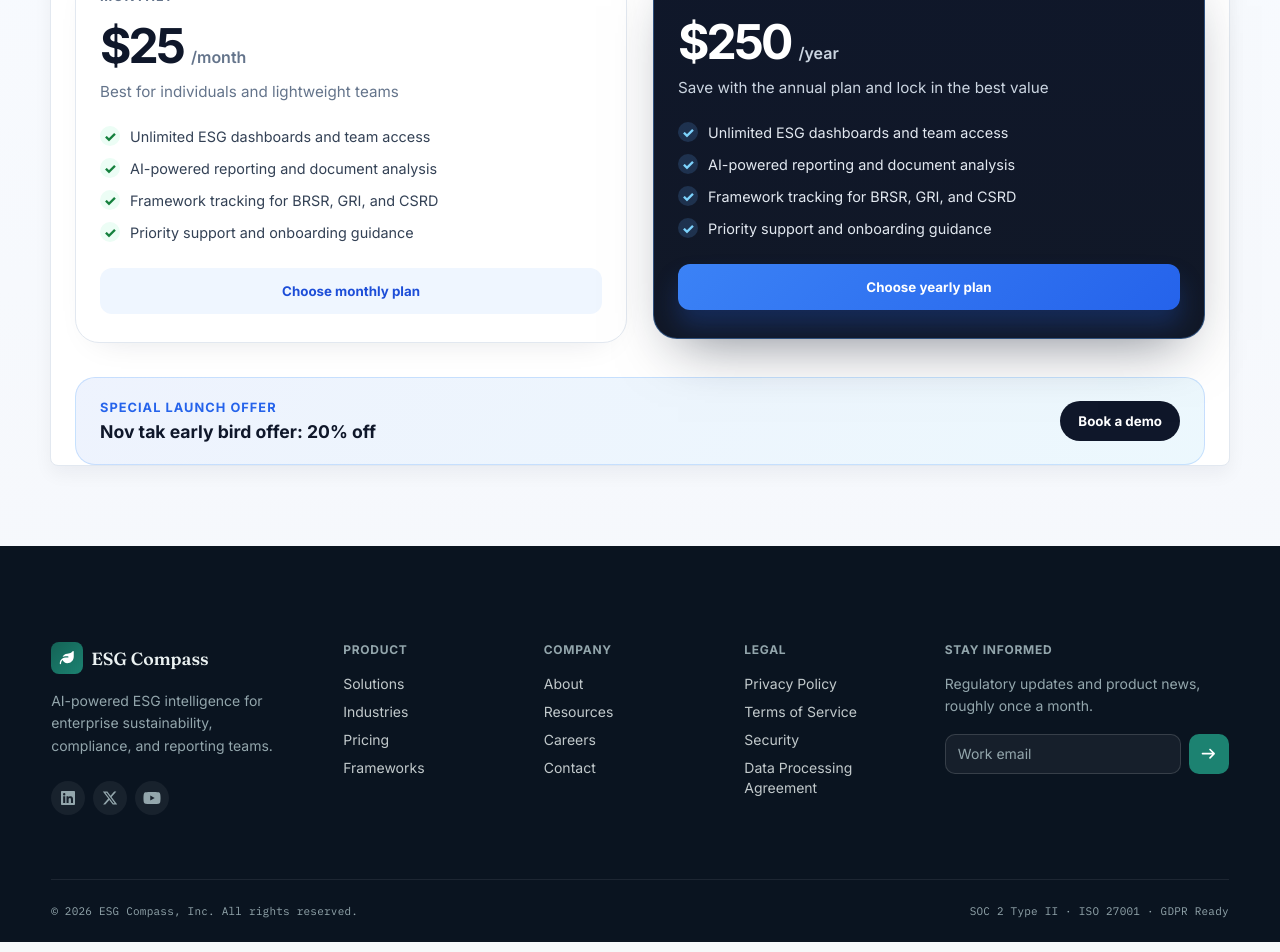
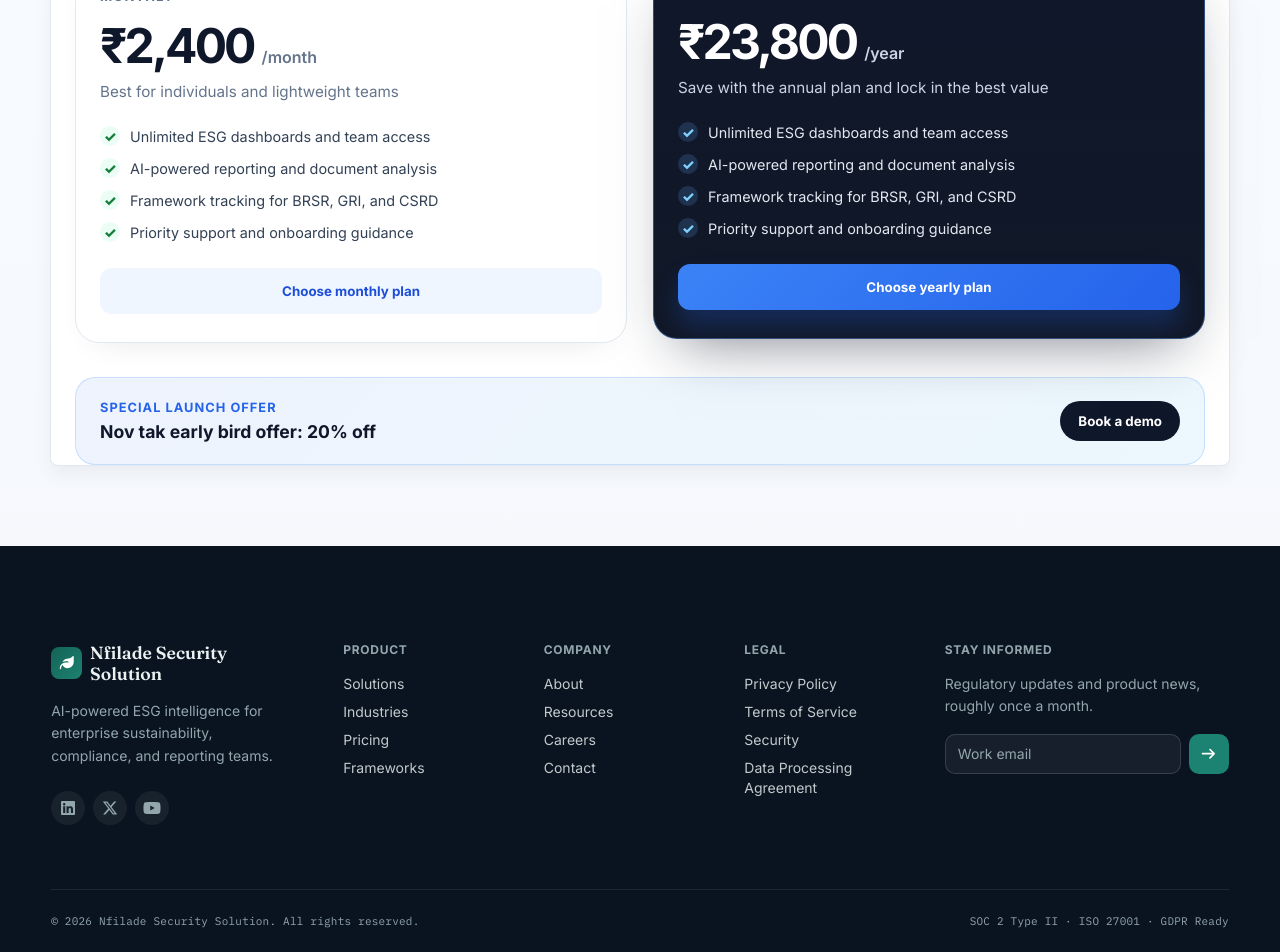
Before and after one commit to harshitamynetsec/esg, a React (Vite) app: page /pricing in a window 1280 px wide. Shown: the part 375-1327 px from the top of the page. Built offline with nearby package versions, Linux system fonts and the light colour scheme; no server answers.

Commit message:
updated footer and pricing

```diff
--- a/src/components/landing/Footer/Footer.jsx
+++ b/src/components/landing/Footer/Footer.jsx
@@ -55,7 +55,7 @@
               <span className={styles.brandMark}>
                 <FontAwesomeIcon icon={faLeaf} />
               </span>
-              <span className={styles.brandName}>ESG Compass</span>
+              <span className={styles.brandName}>Nfilade Security Solution</span>
             </Link>
             <p className={styles.brandTagline}>
               AI-powered ESG intelligence for enterprise sustainability, compliance,
@@ -111,7 +111,7 @@
         </div>
 
         <div className={styles.bottom}>
-          <span className={styles.copyright}>© {new Date().getFullYear()} ESG Compass, Inc. All rights reserved.</span>
+          <span className={styles.copyright}>© {new Date().getFullYear()} Nfilade Security Solution. All rights reserved.</span>
           <span className={styles.compliance}>SOC 2 Type II · ISO 27001 · GDPR Ready</span>
         </div>
       </div>
--- a/src/pages/public/PricingPage.jsx
+++ b/src/pages/public/PricingPage.jsx
@@ -5,20 +5,26 @@
 import styles from './LandingPage.module.scss';
 import '../../styles/platform.css';
 
+const inrFormatter = new Intl.NumberFormat('en-IN', {
+  style: 'currency',
+  currency: 'INR',
+  maximumFractionDigits: 0,
+});
+
 export default function PricingPage() {
   const [isAnnual, setIsAnnual] = useState(true);
 
   const plans = [
     {
       name: 'Monthly',
-      price: 25,
+      price: 2400,
       suffix: '/month',
       note: 'Best for individuals and lightweight teams',
       badge: null,
     },
     {
       name: 'Yearly',
-      price: 250,
+      price: 23800,
       suffix: '/year',
       note: 'Save with the annual plan and lock in the best value',
       badge: 'Best value',
@@ -117,7 +123,7 @@
 
                 <div style={{ display: 'flex', alignItems: 'baseline', gap: '8px', marginBottom: '10px' }}>
                   <span style={{ fontSize: '3rem', fontWeight: '800', lineHeight: '1', letterSpacing: '-0.06em' }}>
-                    ${plan.price}
+                    {inrFormatter.format(plan.price)}
                   </span>
                   <span style={{ fontSize: '1rem', color: isActive ? '#cbd5e1' : '#64748b', fontWeight: '600' }}>
                     {plan.suffix}
```
